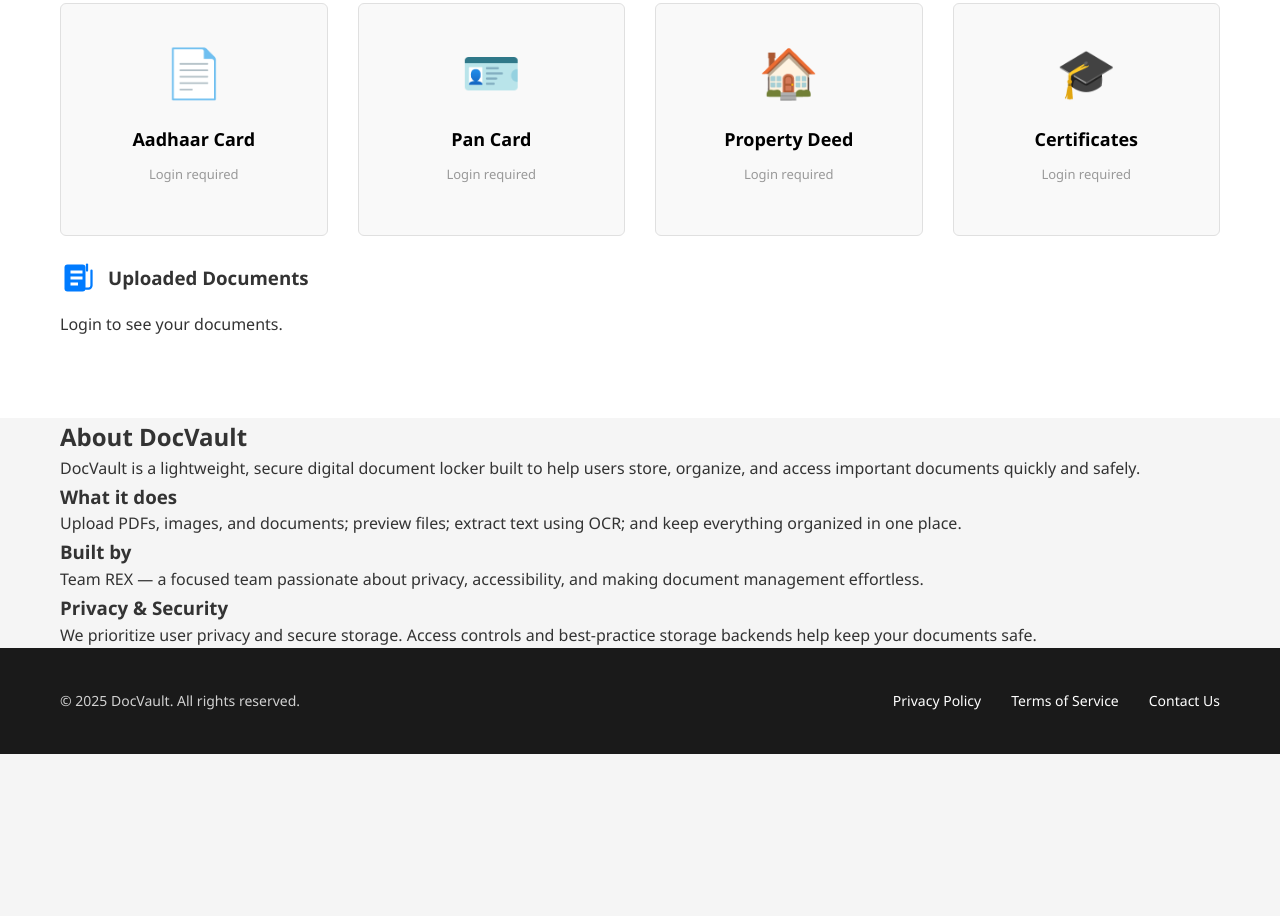
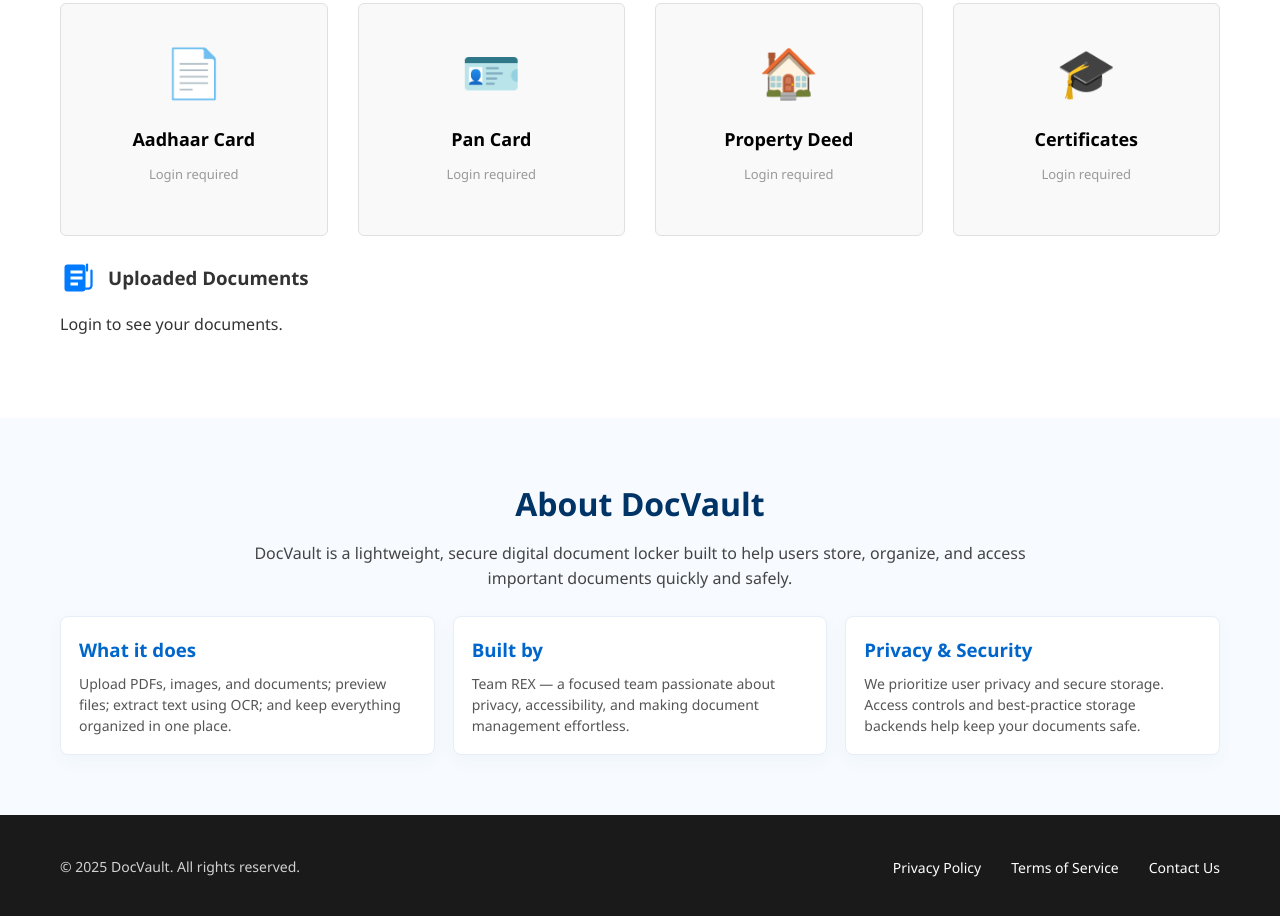
Before and after one commit to REX70-dev/Hackathon, a plain HTML site: page DocVault-fn/index.html in a window 1280 px wide. Shown: the part 655-1571 px from the top of the page. Before the commit the page ends 1409 px from the top, so only its background shows below. Drawn offline with nearby package versions, Linux system fonts and the light colour scheme.

Commit message:
Update styles.css

```diff
--- a/DocVault-fn/styles.css
+++ b/DocVault-fn/styles.css
@@ -453,3 +453,55 @@
     color: white;
     border: none;
 }
+
+/* About Section */
+.about {
+    padding: 60px 20px;
+    background: #f7fbff;
+}
+
+.about h2 {
+    font-size: 32px;
+    text-align: center;
+    margin-bottom: 12px;
+    color: #003366;
+}
+
+.about .lead {
+    max-width: 820px;
+    margin: 0 auto 24px;
+    text-align: center;
+    color: #444;
+    font-size: 16px;
+}
+
+.about-grid {
+    display: grid;
+    grid-template-columns: repeat(auto-fit, minmax(220px, 1fr));
+    gap: 18px;
+    margin-top: 20px;
+}
+
+.about-card {
+    background: #ffffff;
+    border: 1px solid #e6eef8;
+    padding: 18px;
+    border-radius: 8px;
+    box-shadow: 0 6px 18px rgba(0,66,128,0.04);
+}
+
+.about-card h3 {
+    margin-bottom: 8px;
+    color: #0066cc;
+}
+
+.about-card p {
+    color: #555;
+    font-size: 14px;
+    line-height: 1.5;
+}
+
+@media (max-width: 620px) {
+    .about { padding: 40px 14px; }
+    .about h2 { font-size: 24px; }
+}
```
